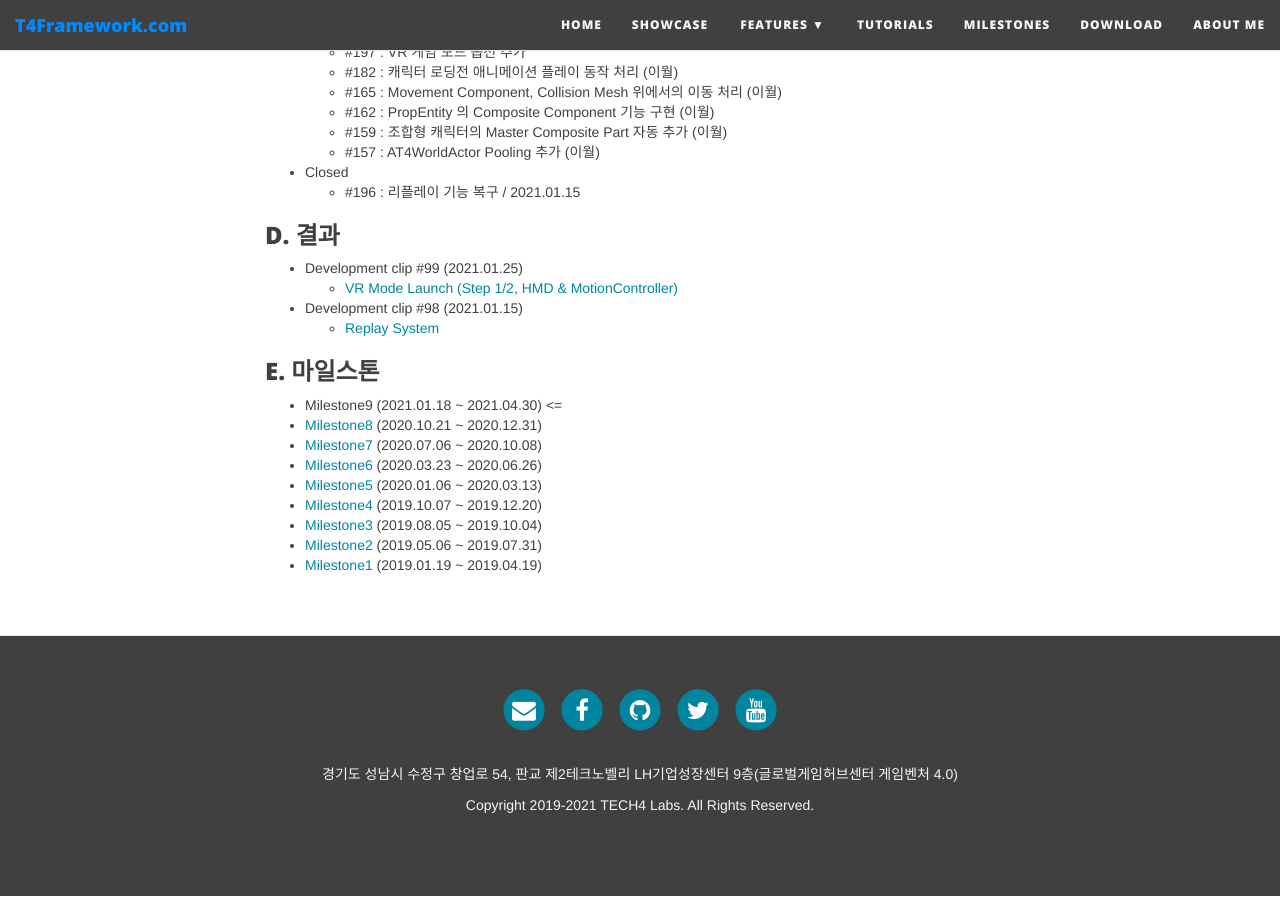
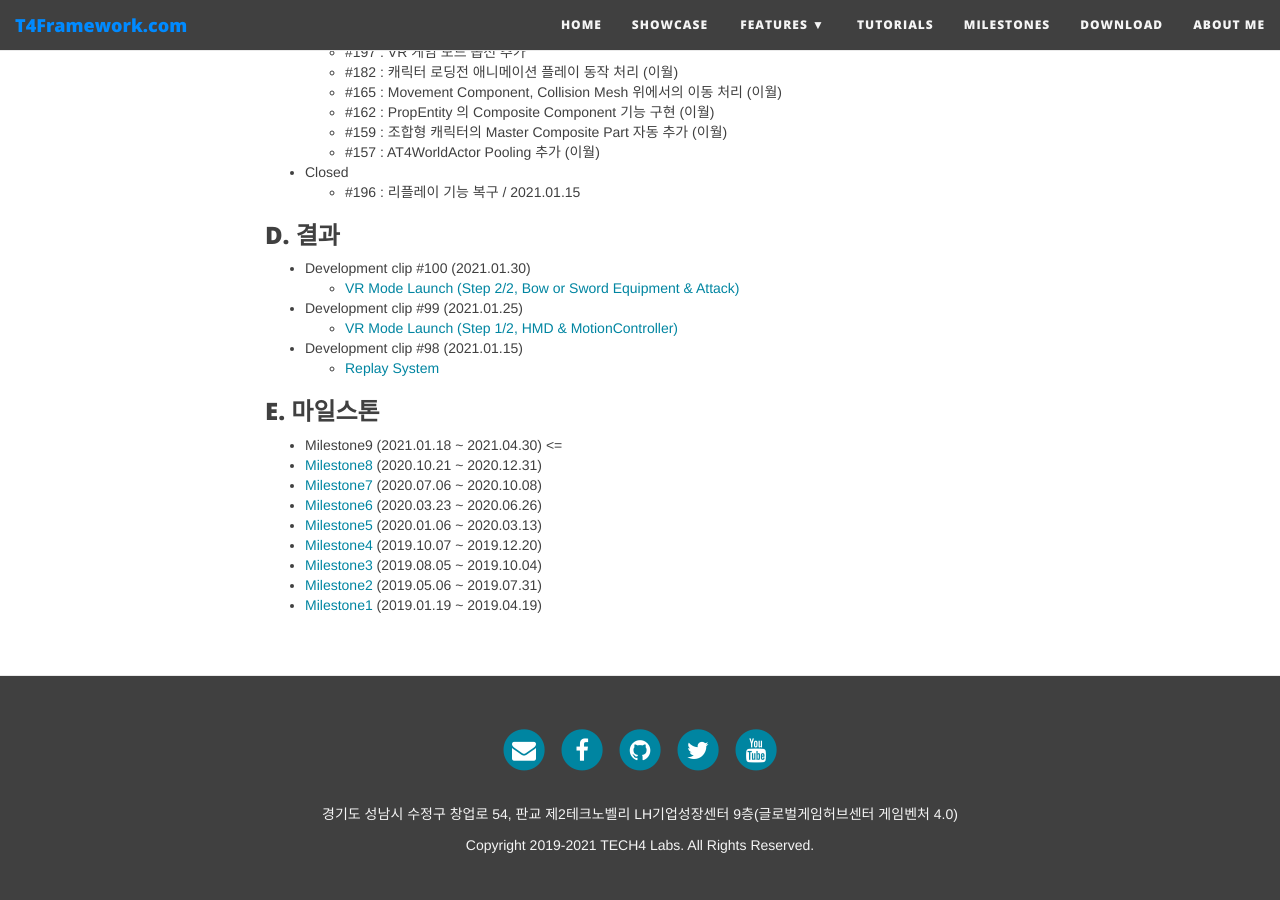
Before and after one commit to T4Framework/T4Framework_WebSite, a Jekyll site: the page built from docs/T4Framework_Milestone9_Achieved.md, in a window 1280 px wide and 900 px high, scrolled down 610 px. Built offline with Jekyll 4.4.1, drawn with Linux system fonts in a browser that asks for light colours; nearby versions of some CDN libraries.

Commit message:
Dev clip 100

```diff
--- a/docs/T4Framework_Milestone9_Achieved.md
+++ b/docs/T4Framework_Milestone9_Achieved.md
@@ -31,6 +31,8 @@ subtitle: Milestone 9 (2021.01.18 ~ 2021.04.30)
 
 ### D. 결과
 
+- Development clip #100 (2021.01.30)
+  - [VR Mode Launch (Step 2/2, Bow or Sword Equipment & Attack)](https://youtu.be/DRYJdIe8yBM){: target="_blank" }
 - Development clip #99 (2021.01.25)
   - [VR Mode Launch (Step 1/2, HMD & MotionController)](https://youtu.be/1x5IekbXC1A){: target="_blank" }
 - Development clip #98 (2021.01.15)
--- a/docs/index.html
+++ b/docs/index.html
@@ -36,9 +36,9 @@ subtitle: The Most Powerful MMO Action RPG Framework for UE4
     <a href="https://www.youtube.com/channel/UCoVNwMxu9CUzc92zGYN4l6A" target="_blank"><b>More Clips...</b></a>
 </center>
 <hr />
-<div class="embed-container"><iframe src="https://www.youtube.com/embed/1x5IekbXC1A" frameborder="0" width="1280" height="720"></iframe></div>
+<div class="embed-container"><iframe src="https://www.youtube.com/embed/DRYJdIe8yBM" frameborder="0" width="1280" height="720"></iframe></div>
 <center>
-    <b>VR Mode Launch (Step 1/2, HMD & MotionController) - 2021.01.25</b><br />
+    <b>VR Mode Launch (Step 2/2, Bow or Sword Equipment & Attack) - 2021.01.30</b><br />
     <a href="https://t4framework.com/T4Framework_Features"><b>More Features...</b></a>
 </center>
 
```
Also changed, not shown: docs/T4Framework_Features.md (+1 -1 lines). Lines whose indentation alone changed are shown as unchanged.
